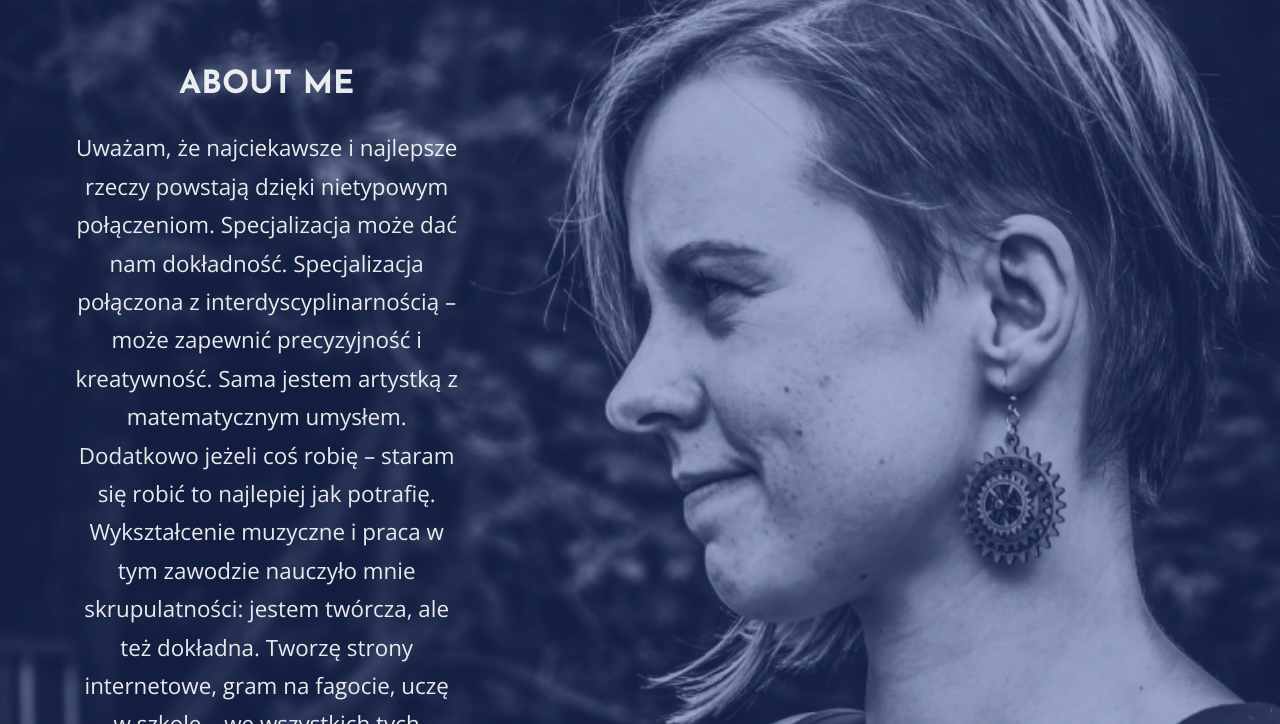
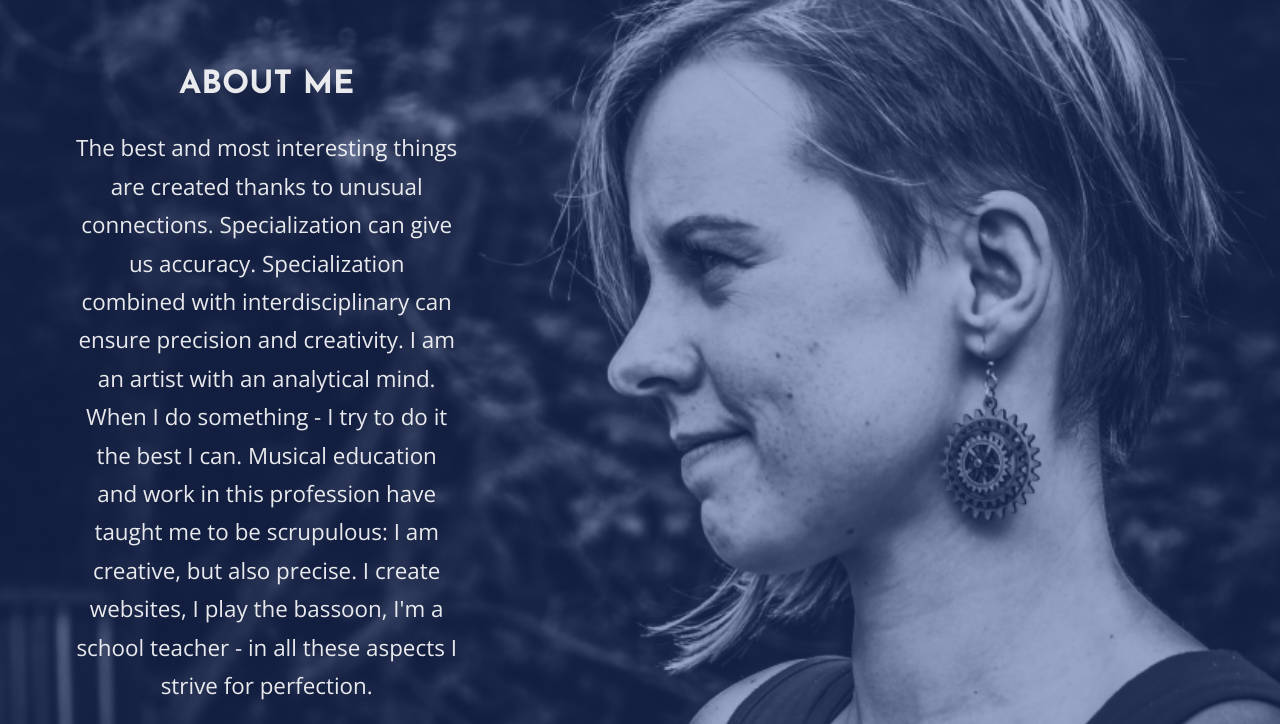
Before and after one commit to anna-the-bassoonist/my-website, a plain HTML site: page index.html in a window 1280 px wide. Shown: the part 990-1714 px from the top of the page. Drawn offline with nearby package versions, Linux system fonts and the light colour scheme.

Commit message:
about me text

```diff
--- a/index.html
+++ b/index.html
@@ -62,7 +62,8 @@
             <div class="row">
                 <div class="col-sm-5 col-lg-5 col-12 about-content">
                     <h2 class="mb-15">About me</h2>
-                    <p class="mb-15">Uważam, że najciekawsze i najlepsze rzeczy powstają dzięki nietypowym połączeniom. Specjalizacja może dać nam dokładność. Specjalizacja połączona z interdyscyplinarnością – może zapewnić precyzyjność i kreatywność. Sama jestem artystką z matematycznym umysłem. Dodatkowo jeżeli coś robię – staram się robić to najlepiej jak potrafię. Wykształcenie muzyczne i praca w tym zawodzie nauczyło mnie skrupulatności: jestem twórcza, ale też dokładna. Tworzę strony internetowe, gram na fagocie, uczę w szkole – we wszystkich tych aspektach dążę do perfekcji.
+                    <p class="mb-15">The best and most interesting things are created thanks to unusual connections. Specialization can give us accuracy. Specialization combined with interdisciplinary can ensure precision and creativity. I am an artist with an analytical mind. When I do something - I try to do it the best I can. Musical education and work in this profession have taught me to be scrupulous: I am creative, but also precise. I create websites, I play the bassoon, I'm a school teacher - in all these aspects I strive for perfection.
+
                     </p>
                     <div class="social-icons">
                         <a href="https://www.facebook.com/anna.toeplitz"><i class="fab fa-facebook-f"></i></a>
```
